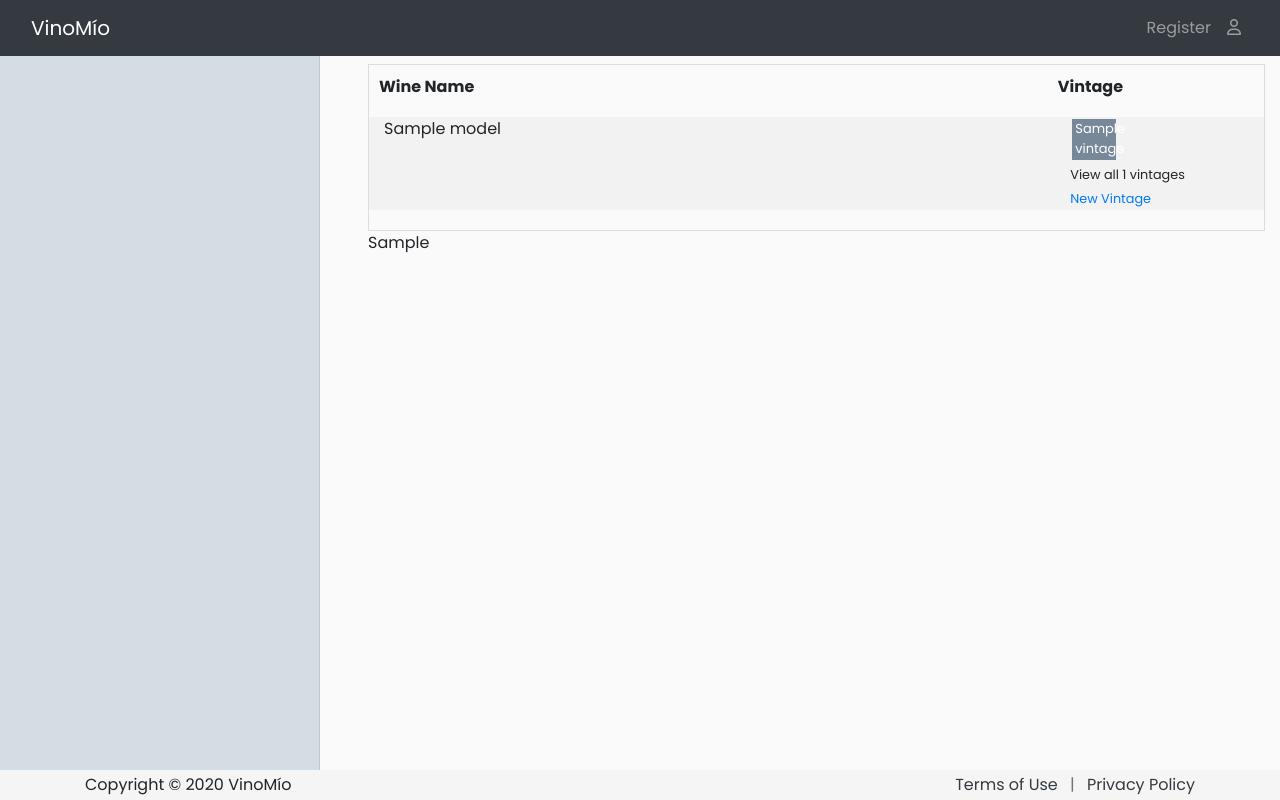
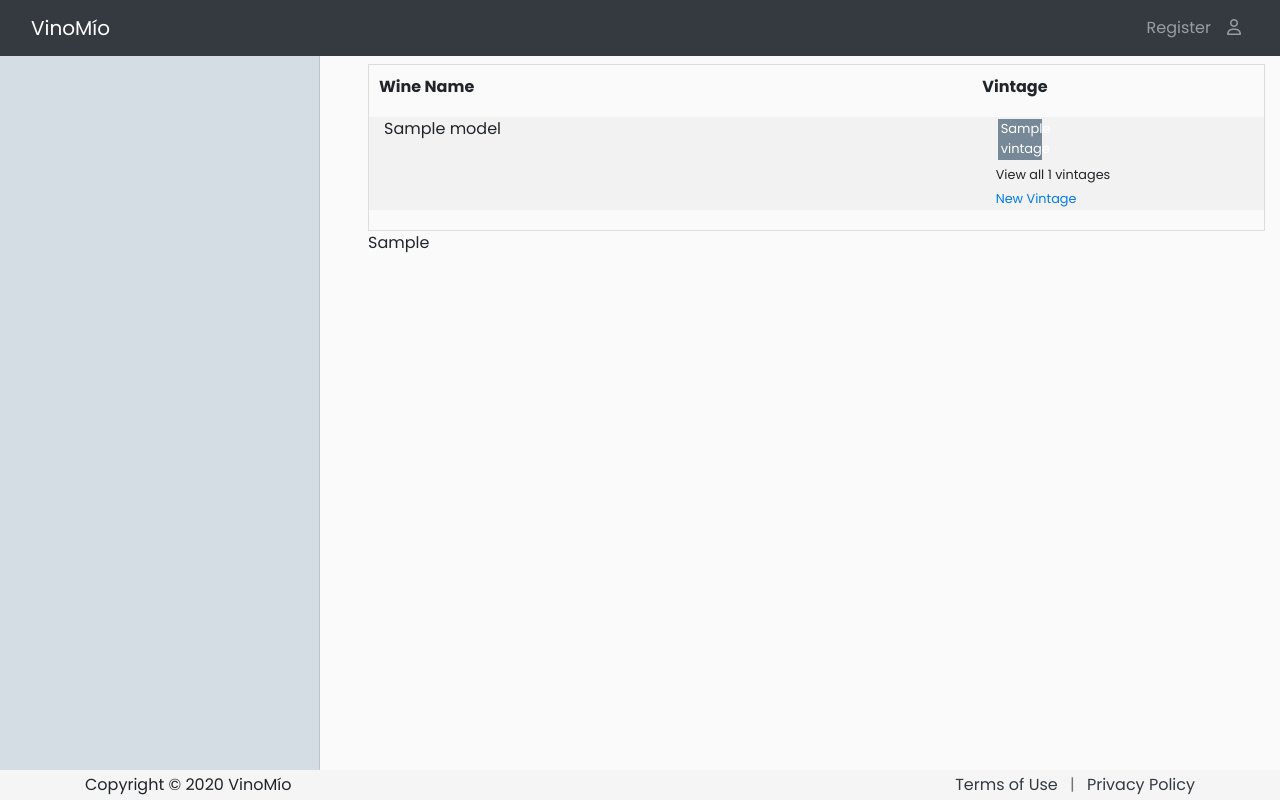
Before and after one commit to cjrisua/reviews, a Django app: template wine/templates/wine/wine/list.html in a window 1280 px wide. Run offline with Django 3.2, Linux system fonts and the light colour scheme; the template is opened without the code that fills it: most values are stand-ins (such as "Sample title", 1, 10 or a date in 2020); parts of the project's set-up code (start-up, migrations or seed data) failed here and were passed over; some libraries are stand-ins or nearby versions.

Commit message:
medium screen

```diff
--- a/wine/templates/wine/wine/list.html
+++ b/wine/templates/wine/wine/list.html
@@ -6,7 +6,7 @@
 {% for model in inventory_object %}
 {% if forloop.first == True %}
   <div class="pb-2 row">
-    <div class="col-9">
+    <div class="col-8">
       <strong>Wine Name</strong>
     </div>
     <div class="col-auto">
@@ -15,7 +15,7 @@
   </div>
   {% endif %}
   <div class="tr row">
-    <div class="col-9">
+    <div class="col-8">
       {{ model }}
     </div>
     <div class="col-auto">
```
